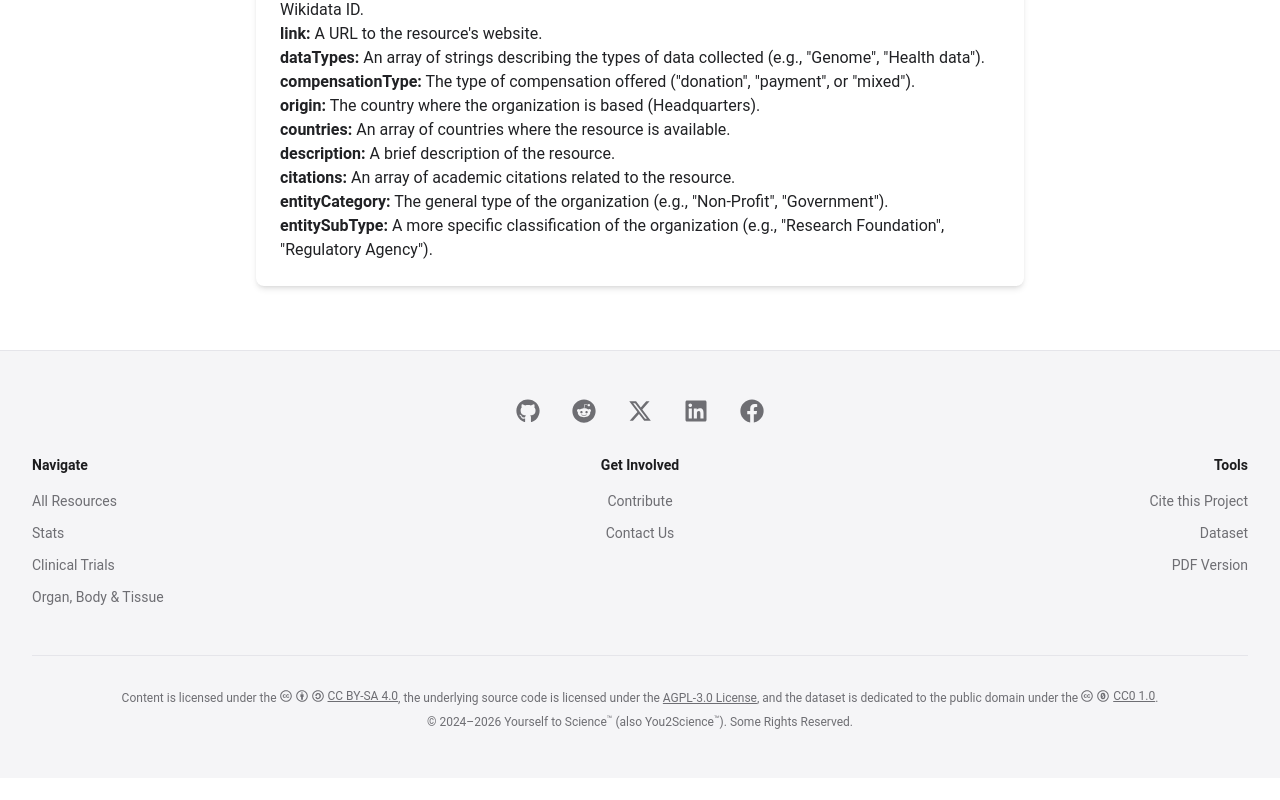
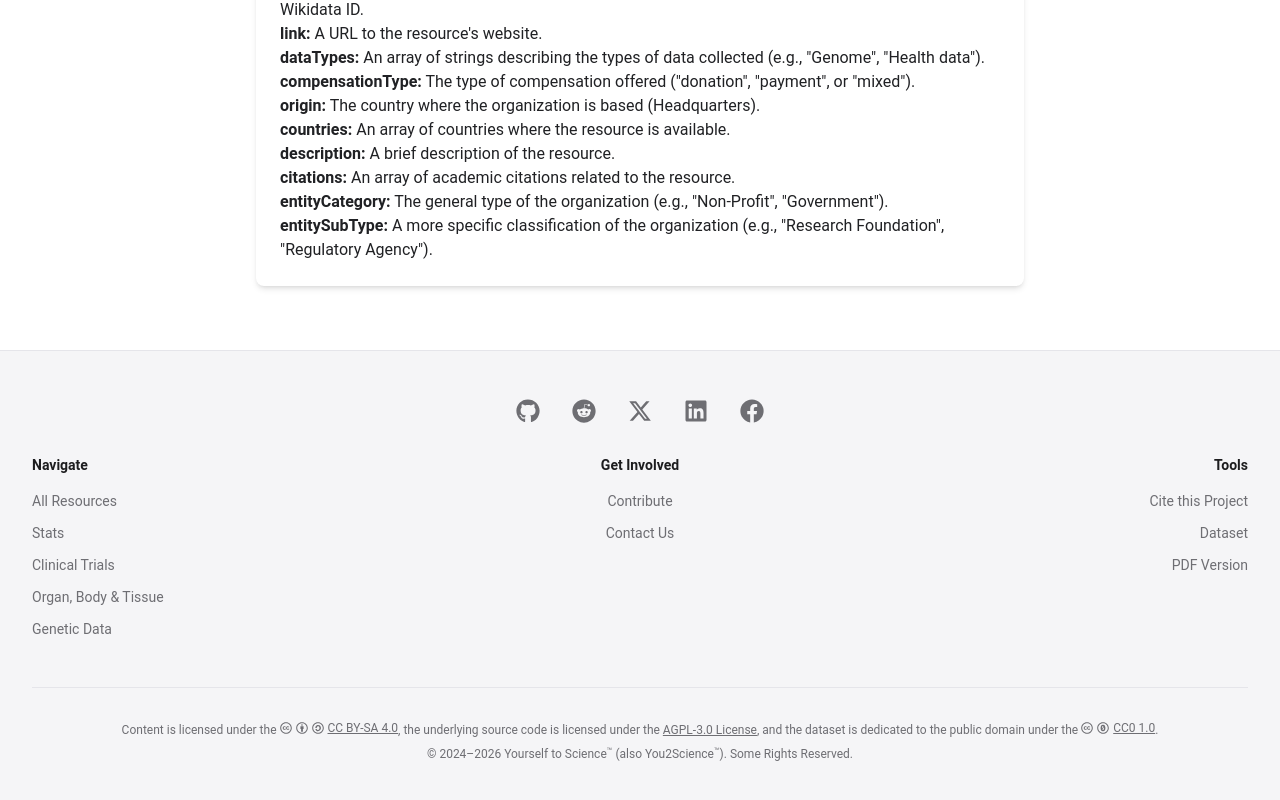
Before and after one commit to yourselftoscience/yourselftoscience.org, a Next.js app: page /data in a window 1280 px wide. Shown: the part 1870-2670 px from the top of the page. Before the commit the page ends 2648 px from the top, so only its background shows below. Built offline with nearby package versions, Linux system fonts and the light colour scheme.

Commit message:
feat: add Genetic Data link to footer

```diff
--- a/src/components/Footer.js
+++ b/src/components/Footer.js
@@ -86,6 +86,7 @@ export default function Footer() {
                 <FooterLink href="/stats">Stats</FooterLink>
                 <FooterLink href="/clinical-trials">Clinical Trials</FooterLink>
                 <FooterLink href="/organ-body-tissue-donation">Organ, Body & Tissue</FooterLink>
+                <FooterLink href="/what-can-i-do-with-my-genetic-data">Genetic Data</FooterLink>
               </ul>
             </div>
 
```
